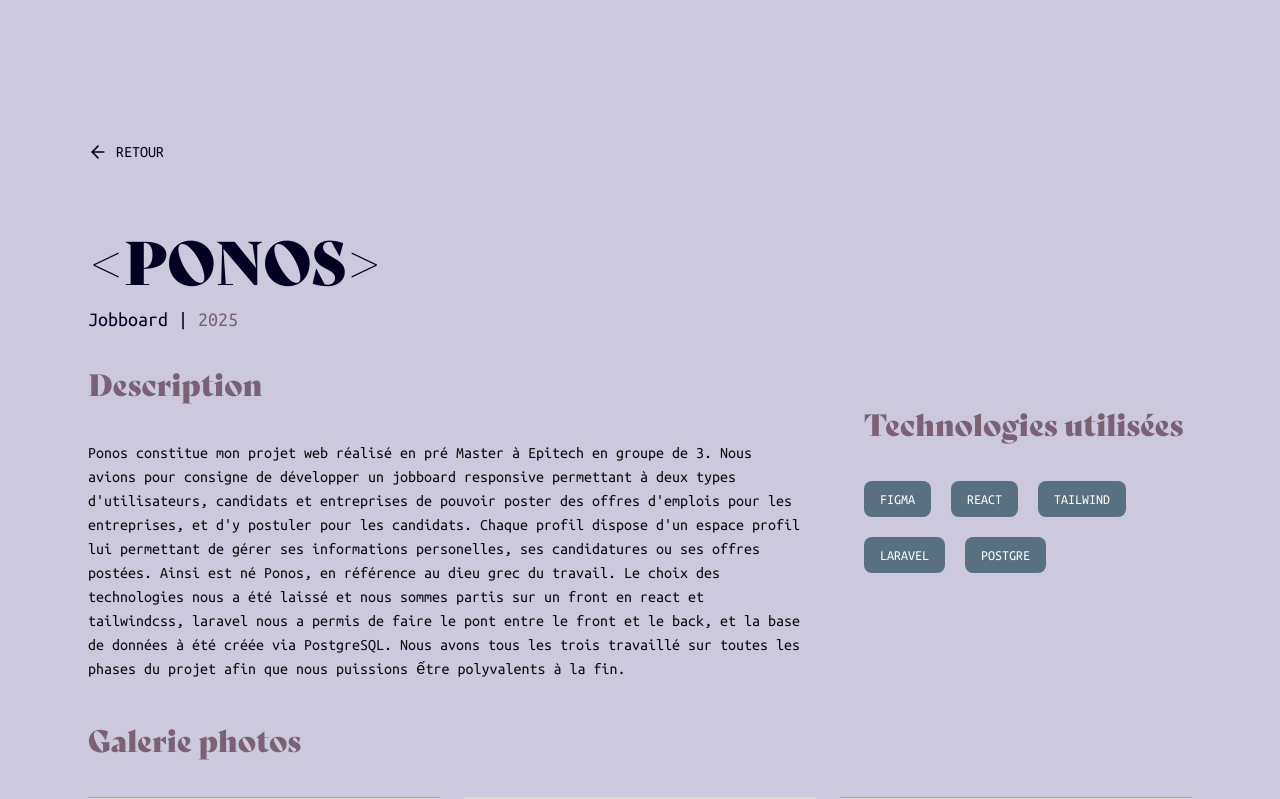
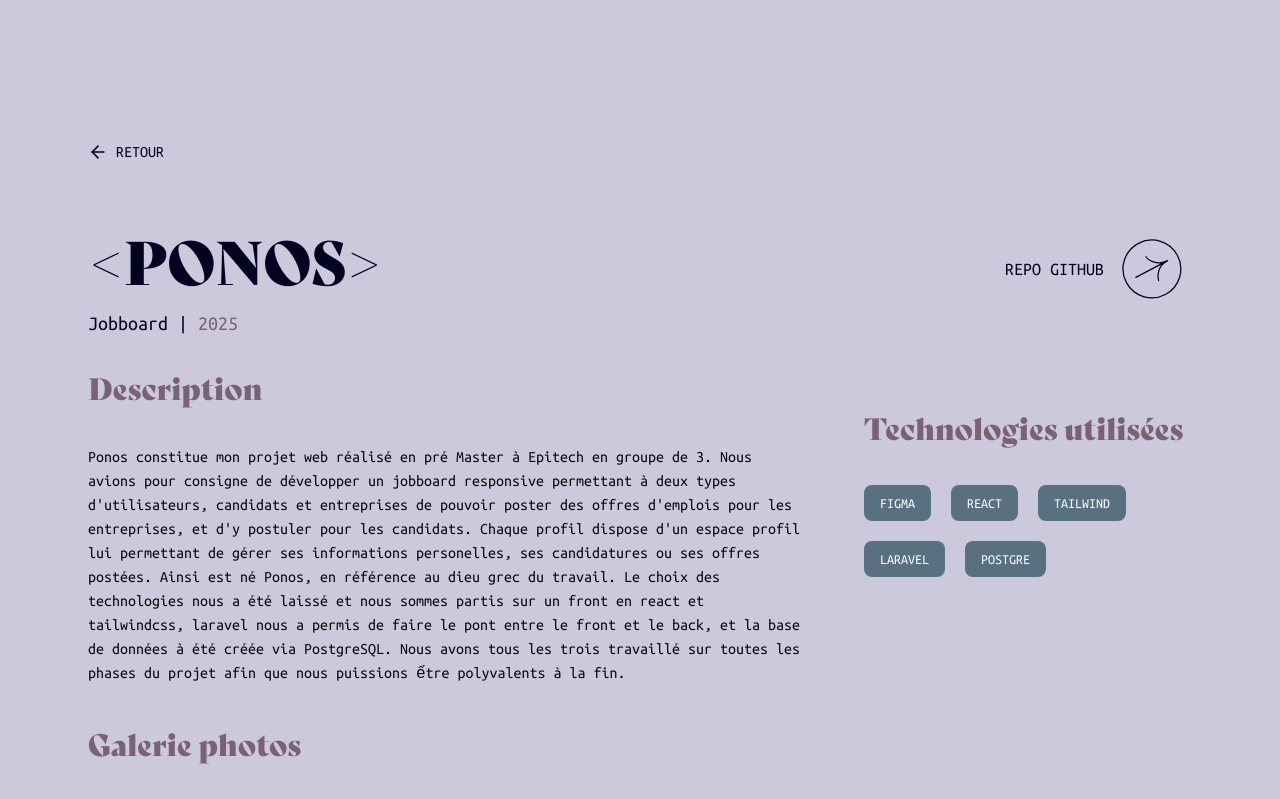
Before and after one commit to SebastienJourdain/Portfolio2025, a Next.js app: page /projects/Ponos in a window 1280 px wide. Shown: the top 799 px of the page. Built offline with nearby package versions, Linux system fonts and the light colour scheme.

Commit message:
font: fix des vulnerabilités au build + modif pbs courants

```diff
--- a/app/globals.css
+++ b/app/globals.css
@@ -4,58 +4,34 @@
 
 @custom-variant dark (&:is(.dark *));
 
-@tailwind base;
-@tailwind components;
-@tailwind utilities;
-
 @theme {
+  /* Couleurs custom */
   --color-dominante: #CCC9DC;
   --color-secondaire: #020122;
   --color-violet: #7A6174;
   --color-cartes: #597081;
-}
 
-body {
-  overflow-x: hidden;
-}
+  /* Fonts */
+  --font-heading: 'BelyDisplay', serif;
+  --font-body: 'UbuntuMono', monospace;
 
-html {
-  scroll-behavior: auto;
-}
+  /* Spacing custom */
+  --spacing-1vw: 1vw;
+  --spacing-2vw: 2vw;
+  --spacing-5vw: 5vw;
+  --spacing-10vw: 10vw;
+  --spacing-1vh: 1vh;
+  --spacing-5vh: 5vh;
+  --spacing-10vh: 10vh;
+  --spacing-20vh: 20vh;
 
-/* Your custom fonts */
-@font-face {
-  font-family: 'BelyDisplay';
-  src: url('/fonts/Bely-Display-W00-Regular.ttf') format('truetype');
-  font-weight: 400;
-  font-style: normal;
-  font-display: swap;
-  font-size: 40%;
-}
-
-@font-face {
-  font-family: 'UbuntuMono';
-  src: url('/fonts/UbuntuMono-Regular.ttf') format('truetype');
-  font-weight: 400;
-  font-style: normal;
-  font-display: swap;
-  font-size: 15%;
-}
-
-/* Apply fonts */
-body {
-  font-family: 'UbuntuMono', monospace;
-}
-
-h1, h2, h3, h4{
-  font-family: 'BelyDisplay', serif;
-}
-
-@theme inline {
+  /* Radius */
   --radius-sm: calc(var(--radius) - 4px);
   --radius-md: calc(var(--radius) - 2px);
   --radius-lg: var(--radius);
   --radius-xl: calc(var(--radius) + 4px);
+
+  /* Couleurs shadcn/ui */
   --color-background: var(--background);
   --color-foreground: var(--foreground);
   --color-card: var(--card);
@@ -89,6 +65,24 @@
   --color-sidebar-ring: var(--sidebar-ring);
 }
 
+/* Fonts */
+@font-face {
+  font-family: 'BelyDisplay';
+  src: url('/fonts/Bely-Display-W00-Regular.ttf') format('truetype');
+  font-weight: 400;
+  font-style: normal;
+  font-display: swap;
+}
+
+@font-face {
+  font-family: 'UbuntuMono';
+  src: url('/fonts/UbuntuMono-Regular.ttf') format('truetype');
+  font-weight: 400;
+  font-style: normal;
+  font-display: swap;
+}
+
+/* Variables CSS */
 :root {
   --radius: 0.625rem;
   --background: oklch(1 0 0);
@@ -162,8 +156,19 @@
   * {
     @apply border-border outline-ring/50;
   }
+
   body {
     @apply bg-background text-foreground;
+    font-family: 'UbuntuMono', monospace;
+    overflow-x: hidden;
+  }
+
+  h1, h2, h3, h4 {
+    font-family: 'BelyDisplay', serif;
+  }
+
+  html {
+    scroll-behavior: auto;
   }
 
   @keyframes fade-in {
--- a/app/layout.js
+++ b/app/layout.js
@@ -1,5 +1,4 @@
 import './globals.css';
-import Head from 'next/head';
 
 export const metadata = {
   title: 'Sebastien Jourdain - Portfolio',
@@ -9,9 +8,6 @@
 export default function RootLayout({ children }) {
   return (
     <html lang="en">
-      <head>
-        <link rel="icon" href="/favicon.ico" />
-      </head>
       <body>{children}</body>
     </html>
   )
--- a/app/projects/[id]/page.js
+++ b/app/projects/[id]/page.js
@@ -29,14 +29,14 @@
           </h1>
 
           {project.demoLink && (
-            <div className=" flex ">
+            <div className="flex">
               <a
                 href={project.demoLink}
                 target="_blank"
                 rel="noopener noreferrer"
-                className="text-secondaire hover:text-violet inline-flex text-lg text-bold text-secondaire items-center gap-2 w-fit transition-all"
+                className="text-secondaire hover:text-violet inline-flex text-lg text-bold items-center gap-2 w-fit transition-all"
               >
-                SITE EN LIGNE
+                {project.demoLink.endsWith(".git") ? "REPO GITHUB" : "SITE EN LIGNE"}
                 <img
                   src="/img/icones/siteligne.svg"
                   alt="download icon"
@@ -52,7 +52,7 @@
           <strong className="text-violet font-normal">{project.date}</strong>
         </p>
 
-        <div className="md:grid md:grid-cols-1 md:grid-cols-3 gap-15">
+        <div className="md:grid md:grid-cols-3 gap-15">
           <div className="flex flex-col col-span-2">
             <h2 className="text-4xl mb-10 md:text-3xl font-heading text-violet">
               Description
--- a/components/Contact.js
+++ b/components/Contact.js
@@ -23,11 +23,8 @@
     >
       <div className="flex-1 flex items-center justify-center">
         <div className="w-full text-center flex flex-col gap-8">
-    <motion.h2
-      style={{ y: emailY }}
-      className="text-4xl md:text-7xl break-words"
-    >
-      contact@sebastienjourdain.com
+          <motion.h2 style={{ y: emailY }} className="text-4xl md:text-7xl break-words">
+            contact&#64;sebastienjourdain&#46;com
           </motion.h2>
           <motion.p
             style={{ y: availableY }}
@@ -46,24 +43,21 @@
         </div>
 
         <div className="flex mb-10 md:mb-0 gap-6 justify-start">
-          <a
-            href="https://github.com/SebastienJourdain/"
-            target="_blank"
-            rel="noopener noreferrer"
-            className="hover:text-violet transition-all hover:scale-110"
-          >
-            <Github size={24} />
+          <a href="https://github.com/SebastienJourdain/" target="_blank" rel="noopener noreferrer"
+            className="hover:text-violet transition-all hover:scale-110">
+            <svg xmlns="http://www.w3.org/2000/svg" width="24" height="24" viewBox="0 0 24 24" fill="currentColor">
+              <path d="M12 0C5.37 0 0 5.37 0 12c0 5.31 3.435 9.795 8.205 11.385.6.105.825-.255.825-.57 0-.285-.015-1.23-.015-2.235-3.015.555-3.795-.735-4.035-1.41-.135-.345-.72-1.41-1.23-1.695-.42-.225-1.02-.78-.015-.795.945-.015 1.62.87 1.845 1.23 1.08 1.815 2.805 1.305 3.495.99.105-.78.42-1.305.765-1.605-2.67-.3-5.46-1.335-5.46-5.925 0-1.305.465-2.385 1.23-3.225-.12-.3-.54-1.53.12-3.18 0 0 1.005-.315 3.3 1.23.96-.27 1.98-.405 3-.405s2.04.135 3 .405c2.295-1.56 3.3-1.23 3.3-1.23.66 1.65.24 2.88.12 3.18.765.84 1.23 1.905 1.23 3.225 0 4.605-2.805 5.625-5.475 5.925.435.375.81 1.095.81 2.22 0 1.605-.015 2.895-.015 3.3 0 .315.225.69.825.57A12.02 12.02 0 0 0 24 12c0-6.63-5.37-12-12-12z" />
+            </svg>
+          </a>
+
+          <a href="https://www.linkedin.com/in/s%C3%A9bastien-jourdain-729a85196/" target="_blank" rel="noopener noreferrer"
+            className="hover:text-violet transition-all hover:scale-110">
+            <svg xmlns="http://www.w3.org/2000/svg" width="24" height="24" viewBox="0 0 24 24" fill="currentColor">
+              <path d="M20.447 20.452h-3.554v-5.569c0-1.328-.027-3.037-1.852-3.037-1.853 0-2.136 1.445-2.136 2.939v5.667H9.351V9h3.414v1.561h.046c.477-.9 1.637-1.85 3.37-1.85 3.601 0 4.267 2.37 4.267 5.455v6.286zM5.337 7.433a2.062 2.062 0 0 1-2.063-2.065 2.064 2.064 0 1 1 2.063 2.065zm1.782 13.019H3.555V9h3.564v11.452zM22.225 0H1.771C.792 0 0 .774 0 1.729v20.542C0 23.227.792 24 1.771 24h20.451C23.2 24 24 23.227 24 22.271V1.729C24 .774 23.2 0 22.222 0h.003z" />
+            </svg>
           </a>
           <a
-            href="https://www.linkedin.com/in/s%C3%A9bastien-jourdain-729a85196/"
-            target="_blank"
-            rel="noopener noreferrer"
-            className="hover:text-violet transition-all hover:scale-110"
-          >
-            <Linkedin size={24} />
-          </a>
-          <a
-            href="mailto:contact@sebastienjourdain.com"
+            href="mail&#116;o&#58;contact&#64;sebastienjourdain&#46;com"
             className="hover:text-violet transition-all hover:scale-110"
           >
             <Mail size={24} />
--- a/components/SmoothScroll.js
+++ b/components/SmoothScroll.js
@@ -1,7 +1,7 @@
 'use client'
 
 import { useEffect } from 'react'
-import Lenis from '@studio-freight/lenis'
+import Lenis from 'lenis'
 
 export default function SmoothScroll({ children }) {
   useEffect(() => {
--- a/next.config.mjs
+++ b/next.config.mjs
@@ -1,7 +1,6 @@
 /** @type {import('next').NextConfig} */
 const nextConfig = {
   eslint: {
-
     ignoreDuringBuilds: true,
   },
 };
--- a/tailwind.config.js
+++ /dev/null
@@ -1,41 +0,0 @@
-/ @type {import('tailwindcss').Config} */
-
-module.exports = {
-  content: [
-    './pages/**/*.{js,ts,jsx,tsx,mdx}',
-    './components/**/*.{js,ts,jsx,tsx,mdx}',
-    './app/**/*.{js,ts,jsx,tsx,mdx}',
-  ],
-  theme: {
-    extend: {
-      fontFamily: {
-
-        heading: ['Bely', 'serif'],
-        body: ['UbuntuMono', 'monospace'],
-      },
-      colors: {
-
-        'dominante': '#CCC9DC',
-        'secondaire': '#020122',
-        'accent': '#7A6174',
-        'cards': '#597081',
-      },
-      spacing: {
-
-        '1vw': '1vw',
-        '2vw': '2vw',
-        '5vw': '5vw',
-        '10vw': '10vw',
-        '1vh': '1vh',
-        '5vh': '5vh',
-        '10vh': '10vh',
-        '20vh': '20vh',
-      },
-    },
-  },
-  plugins: [
-  require('@tailwindcss/forms'),
-  require('@tailwindcss/typography'),
-  require("tailwindcss-animate"),
-],
-}
```
Also changed, not shown: data/projects.js (+31 -62 lines), package.json (+2 -5 lines), 2 other files (tests, documents, lock files or other folders). Lines whose indentation alone changed are shown as unchanged.
